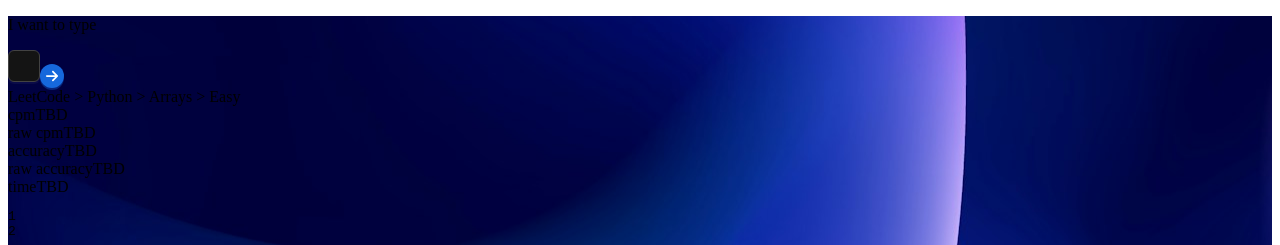
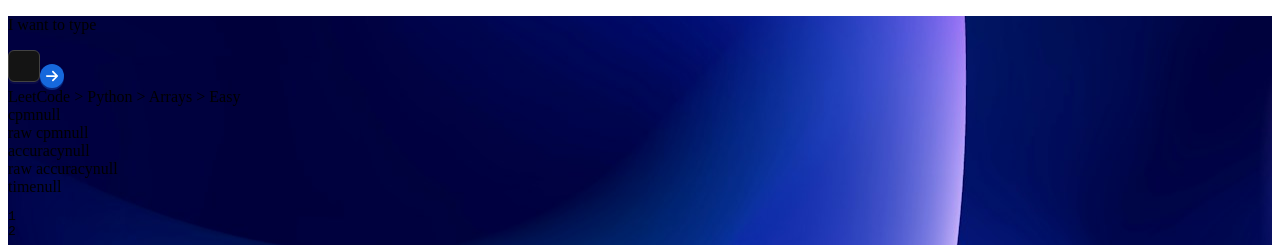
Before and after one commit to PaisWillie/MonkeyCode, a React (Vite) app: page / in a window 1280 px wide. Shown: the top 245 px of the page. Built offline with nearby package versions, Linux system fonts and the light colour scheme; no server answers.

Commit message:
fix: metric styling

```diff
--- a/src/components/Sidebar/Sidebar.tsx
+++ b/src/components/Sidebar/Sidebar.tsx
@@ -16,45 +16,45 @@ const Sidebar = ({
   time
 }: SidebarProps) => {
   return (
-    <div className="flex flex-col">
+    <div className="flex flex-col gap-y-6">
       <div className="flex flex-col">
         <span>cpm</span>
         <span
-          className={clsx([metricStyle, cpm ? 'text-white' : 'text-slate-400'])}
+          className={clsx([metricStyle, cpm ? 'text-white' : 'text-slate-500'])}
         >
-          {cpm || 'TBD'}
+          {cpm || 'null'}
         </span>
       </div>
       <div className="flex flex-col">
         <span>raw cpm</span>
         <span
-          className={clsx([metricStyle, cpm ? 'text-white' : 'text-slate-400'])}
+          className={clsx([metricStyle, cpm ? 'text-white' : 'text-slate-500'])}
         >
-          {rawCpm || 'TBD'}
+          {rawCpm || 'null'}
         </span>
       </div>
       <div className="flex flex-col">
         <span>accuracy</span>
         <span
-          className={clsx([metricStyle, cpm ? 'text-white' : 'text-slate-400'])}
+          className={clsx([metricStyle, cpm ? 'text-white' : 'text-slate-500'])}
         >
-          {accuracy || 'TBD'}
+          {accuracy || 'null'}
         </span>
       </div>
       <div className="flex flex-col">
         <span>raw accuracy</span>
         <span
-          className={clsx([metricStyle, cpm ? 'text-white' : 'text-slate-400'])}
+          className={clsx([metricStyle, cpm ? 'text-white' : 'text-slate-500'])}
         >
-          {rawAccuracy || 'TBD'}
+          {rawAccuracy || 'null'}
         </span>
       </div>
       <div className="flex flex-col">
         <span>time</span>
         <span
-          className={clsx([metricStyle, cpm ? 'text-white' : 'text-slate-400'])}
+          className={clsx([metricStyle, cpm ? 'text-white' : 'text-slate-500'])}
         >
-          {time ? time + 's' : 'TBD'}
+          {time ? time + 's' : 'null'}
         </span>
       </div>
     </div>
```
